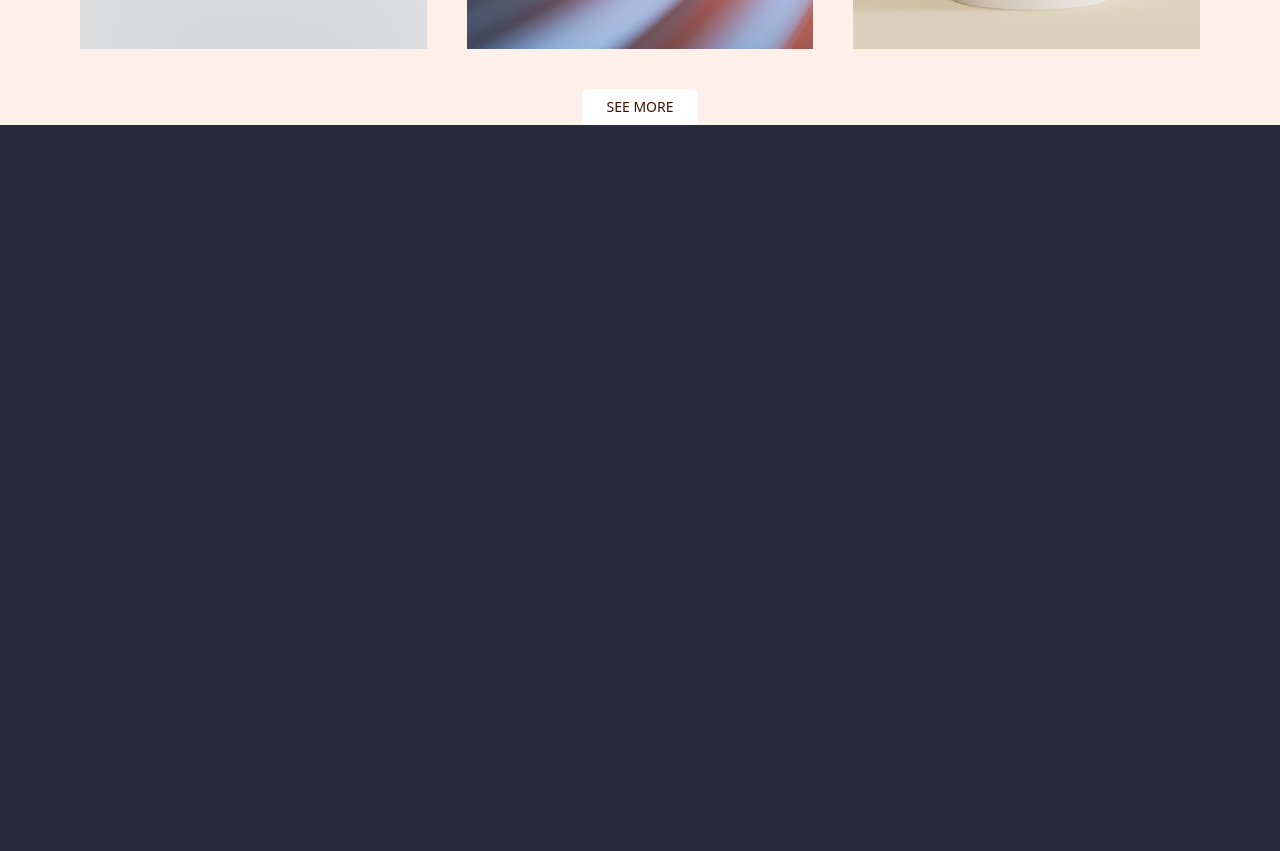
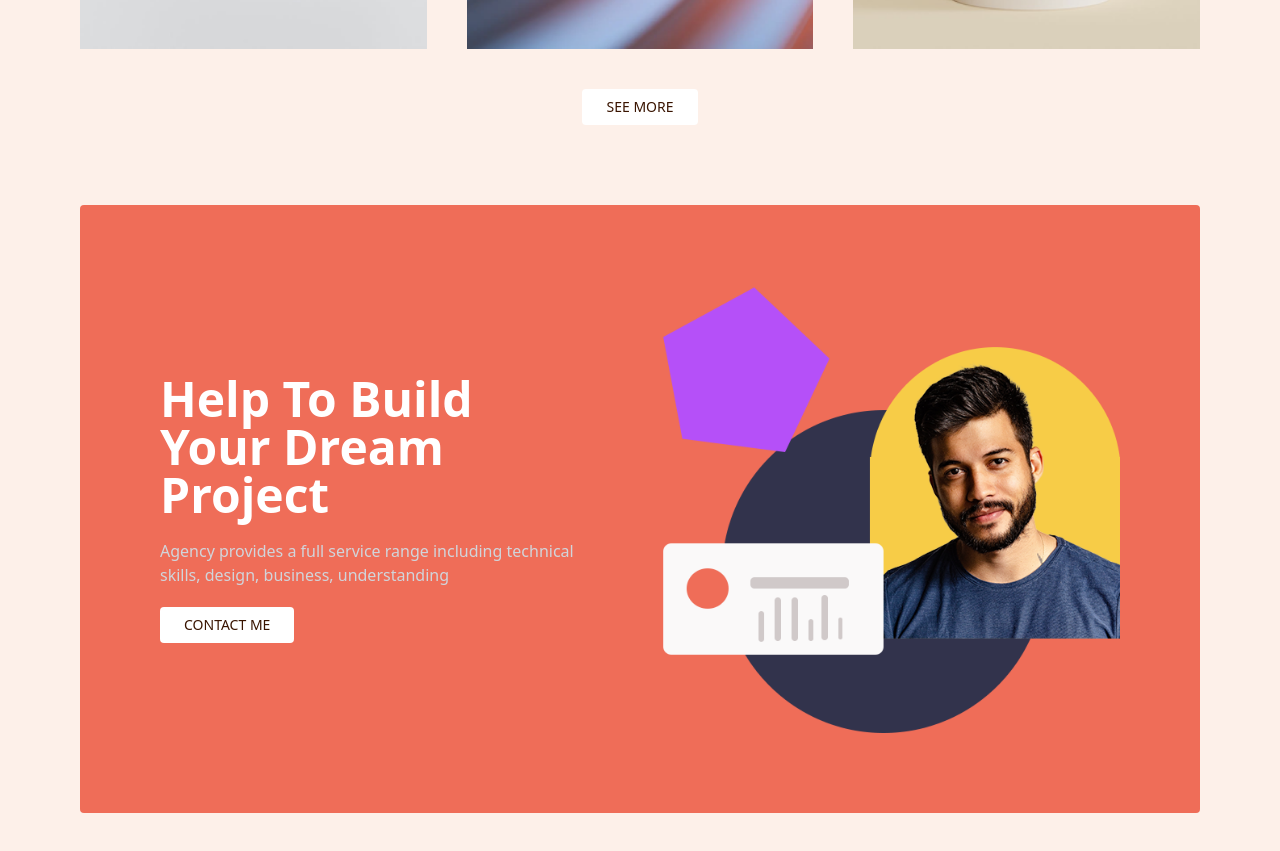
Before and after one commit to ahnafabir11/personal-portfolio-job-task, a React (Create React App) app: page /portfolio in a window 1280 px wide. Shown: the part 1320-2171 px from the top of the page. Before the commit the page ends 1485 px from the top, so only its background shows below. Built offline with nearby package versions, Linux system fonts and the light colour scheme.

Commit message:
bottom banner of portfolio page completed

```diff
--- /dev/null
+++ b/src/components/PortBtmBanner.js
@@ -0,0 +1,28 @@
+import React from 'react';
+import topBannerImage from '../images/top-banner-image.png';
+
+const PortBtmBanner = () => {
+  return (
+    <section className="bg-[#FDF0E9] py-20">
+      <div className="container">
+        <div className="bg-[#EF6D58] p-20 rounded">
+          <div className="flex flex-col-reverse md:flex-row md:items-center gap-10">
+            {/* text part */}
+            <div className="flex-1 space-y-5">
+              <h1 className="section-title-light">Help To Build <br /> Your Dream <br /> Project</h1>
+              <p className="text-gray-300">Agency provides a full service range including technical <br /> skills, design, business, understanding</p>
+              <button className="filled-btn bg-white text-[#391400]">contact me</button>
+            </div>
+
+            {/* image part */}
+            <div className="flex-1">
+              <img src={topBannerImage} alt="" className="ml-auto" />
+            </div>
+          </div>
+        </div>
+      </div>
+    </section>
+  );
+};
+
+export default PortBtmBanner;
--- a/src/components/PortfolioList.js
+++ b/src/components/PortfolioList.js
@@ -72,7 +72,7 @@ const PortfolioList = () => {
           }
         </div>
 
-        <button className="filled-btn bg-white text-[#391400] block mx-auto my-10">see more</button>
+        <button className="filled-btn bg-white text-[#391400] block mx-auto mt-10">see more</button>
       </div>
     </section>
   );
--- a/src/pages/Home/Home.js
+++ b/src/pages/Home/Home.js
@@ -23,7 +23,7 @@ const Home = () => {
       <Faq />
       <Blog />
       <Contact />
-      <BottomBanner />
+      <BottomBanner/>
       <Footer />
     </main>
   );
--- a/src/pages/Portfolio/Portfolio.js
+++ b/src/pages/Portfolio/Portfolio.js
@@ -1,4 +1,5 @@
 import React from 'react';
+import PortBtmBanner from '../../components/PortBtmBanner';
 import PortfolioBanner from '../../components/PortfolioBanner';
 import PortfolioList from '../../components/PortfolioList';
 
@@ -7,7 +8,7 @@ const Portfolio = () => {
     <main>
       <PortfolioBanner />
       <PortfolioList />
-      {/* bootm banner */}
+      <PortBtmBanner />
       {/* footer */}
     </main>
   );
```
